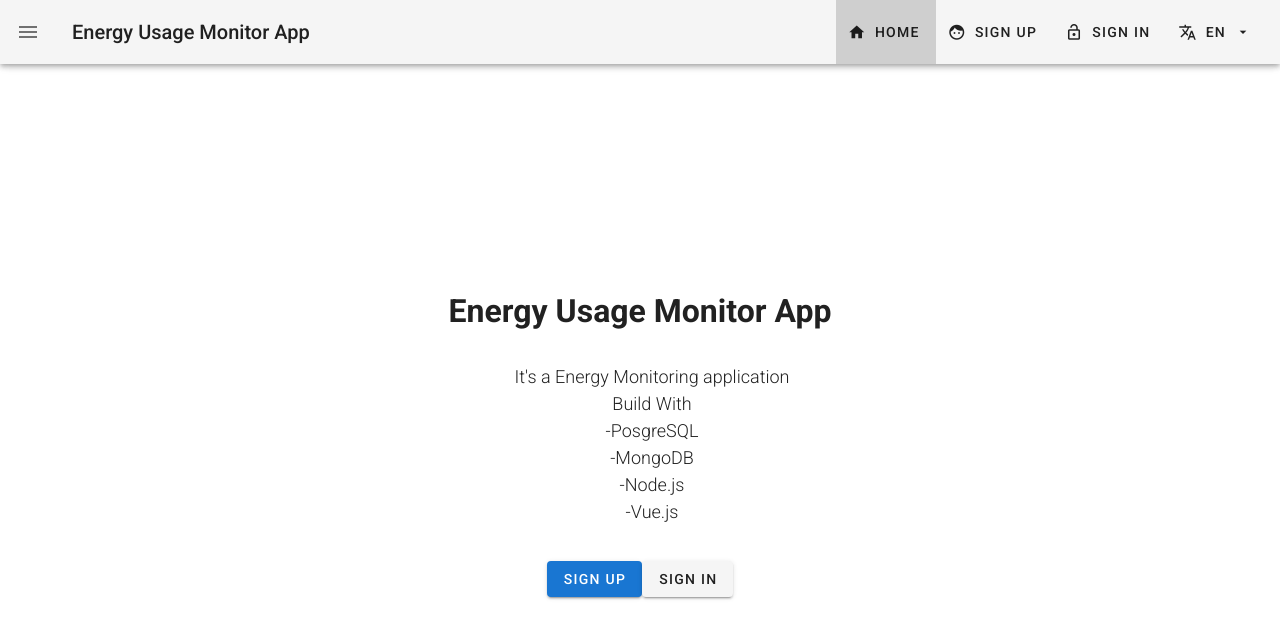
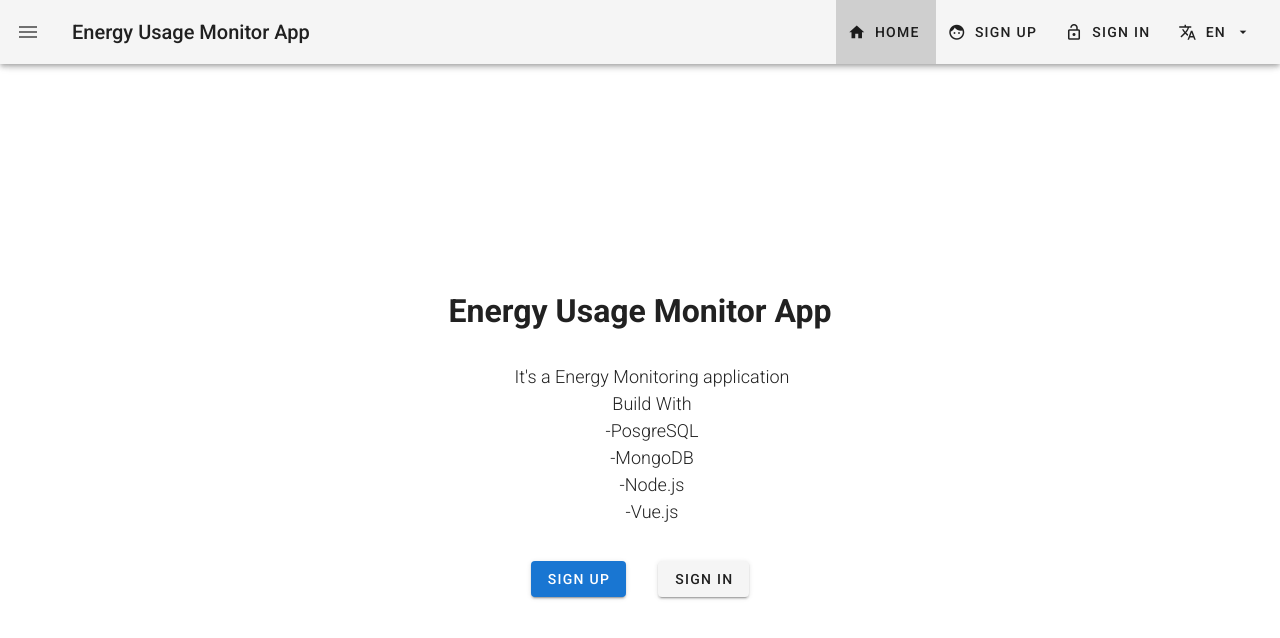
Before and after one commit to canberk-yilmaz/energy-usage-monitor-app, a Vue app in the folder client/: page / in a window 1280 px wide. Shown: the top 638 px of the page. Built offline with nearby package versions, Linux system fonts and the light colour scheme.

Commit message:
style: button margin add

```diff
--- a/client/src/components/TheHomepage.vue
+++ b/client/src/components/TheHomepage.vue
@@ -24,7 +24,7 @@
             class="text-center"
             mt-5
           >
-            <v-btn color="primary" to="/user/signup">{{ $t('signUp') }}</v-btn>
+            <v-btn class="mr-8" color="primary" to="/user/signup">{{ $t('signUp') }}</v-btn>
             <v-btn to="/user/signin">{{ $t('signIn') }}</v-btn>
           </v-flex>
         </v-col>
```
